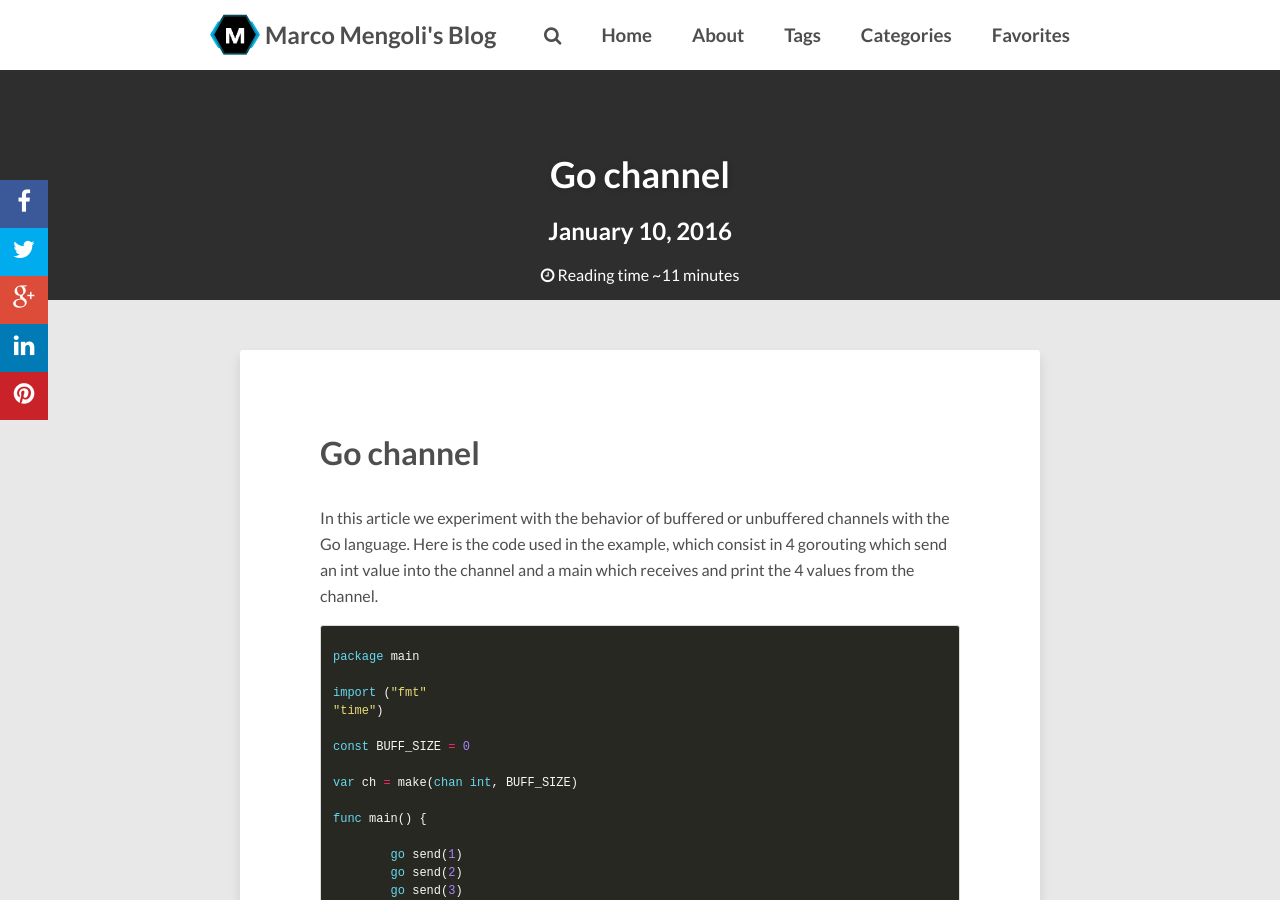
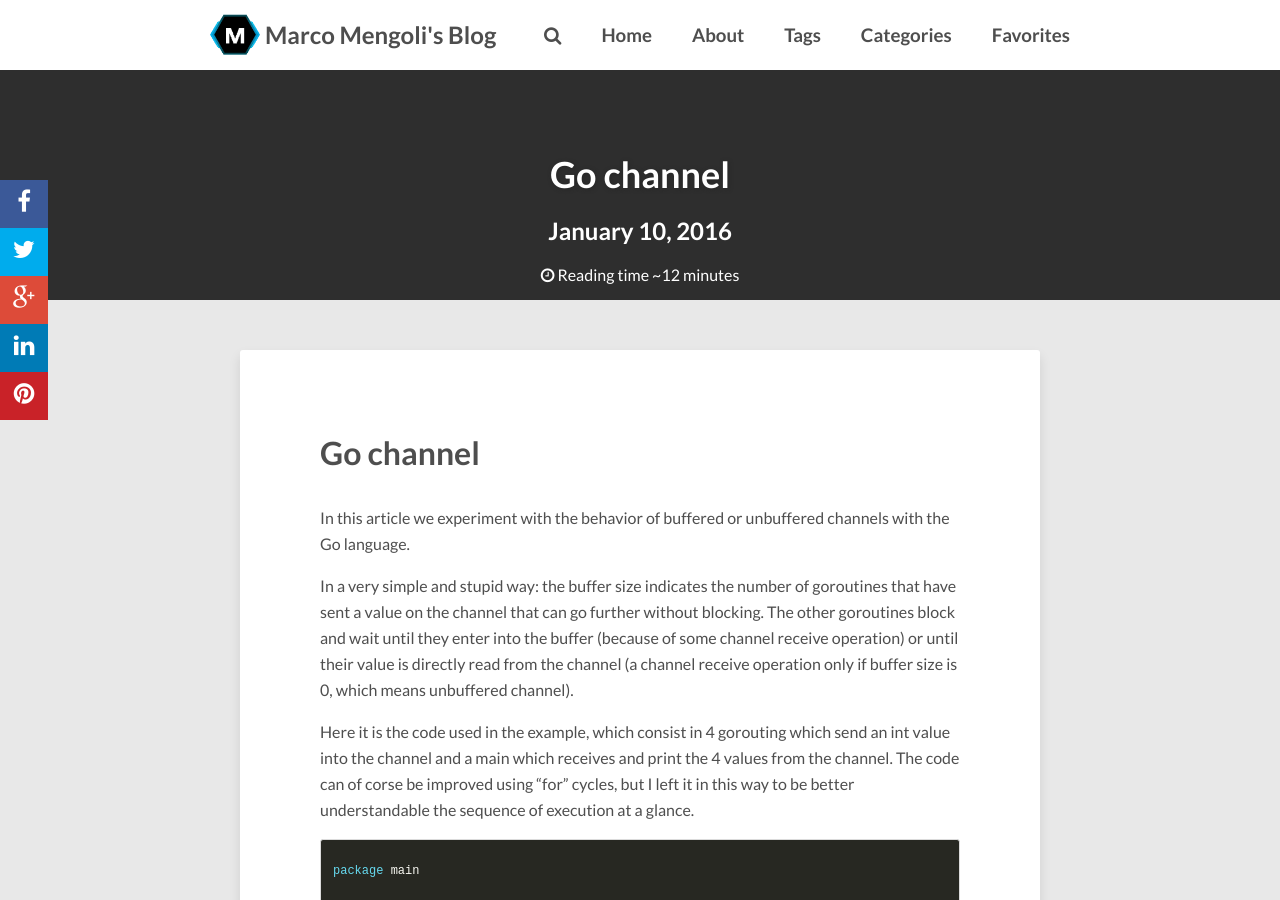
Before and after one commit to MarcoMengoli/marcomengoli.github.io, a Jekyll site: the page built from _posts/2016-01-10-go-channel.md, in a window 1280 px wide and 900 px high. Built offline with Jekyll 4.4.1, drawn with Linux system fonts in a browser that asks for light colours; nearby versions of some CDN libraries; comment, search, counter and statistics services are not loaded.

Commit message:
Added few things to the Go channel post

```diff
--- a/_posts/2016-01-10-go-channel.md
+++ b/_posts/2016-01-10-go-channel.md
@@ -8,7 +8,12 @@ categories: [programming]
 ---
 
 In this article we experiment with the behavior of buffered or unbuffered channels with the Go language.
-Here is the code used in the example, which consist in 4 gorouting which send an int value into the channel and a main which receives and print the 4 values from the channel.
+
+
+In a very simple and stupid way: the buffer size indicates the number of goroutines that have sent a value on the channel that can go further without blocking. The other goroutines block and wait until they enter into the buffer (because of some channel receive operation) or until their value is directly read from the channel (a channel receive operation only if buffer size is 0, which means unbuffered channel).
+
+
+Here it is the code used in the example, which consist in 4 gorouting which send an int value into the channel and a main which receives and print the 4 values from the channel. The code can of corse be improved using "for" cycles, but I left it in this way to be better understandable the sequence of execution at a glance.
 
 {% highlight go %}
 package main
```
